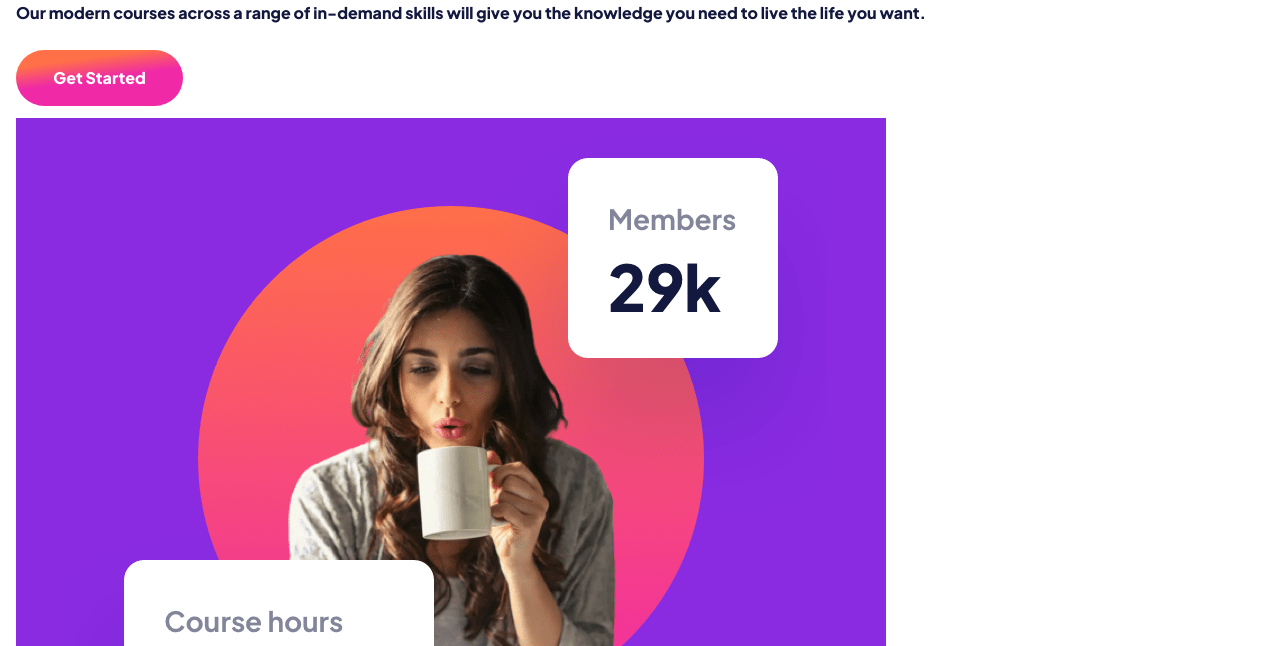
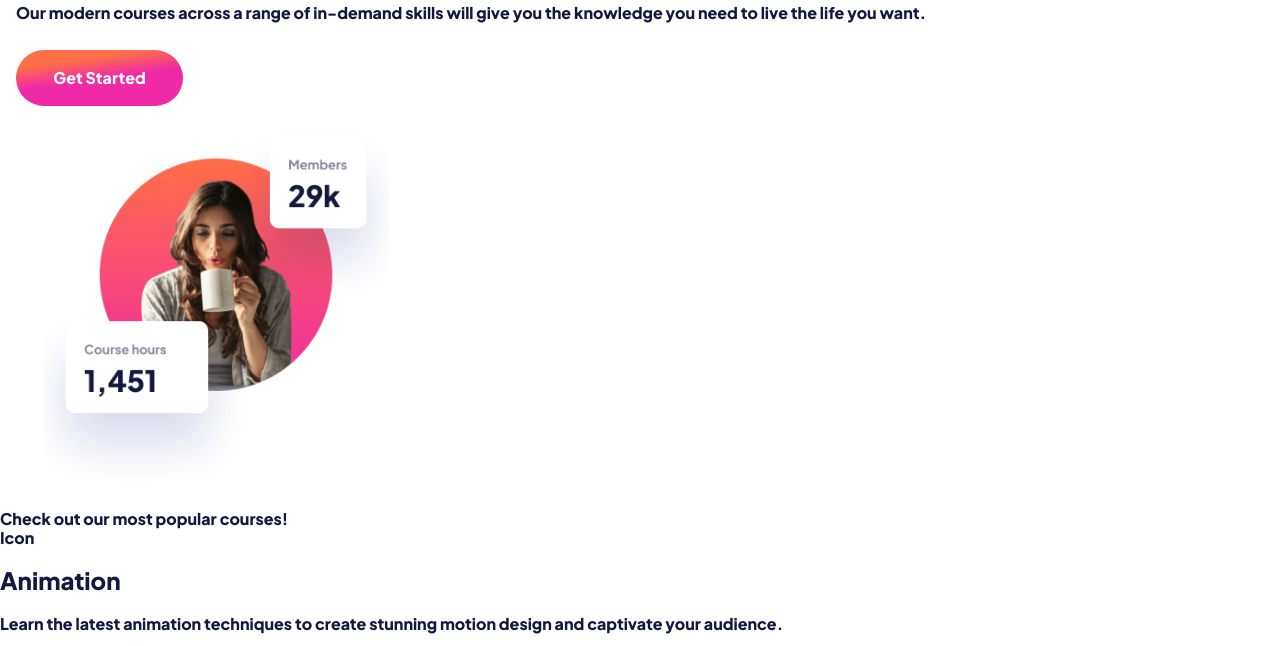
Before and after one commit to erischon/skilled-elearning-landing-page, a plain HTML site: page index.html in a window 1280 px wide. Shown: the part 150-796 px from the top of the page. Drawn offline with Linux system fonts and the light colour scheme.

Commit message:
Update styles.css

```diff
--- a/styles/styles.css
+++ b/styles/styles.css
@@ -45,10 +45,13 @@
   display: flex;
   justify-content: center;
   align-items: center;
+  position: relative;
 }
 
 .header--img {
-  background-color: blueviolet;
-  object-fit: cover;
-  width: 100%;
+  /* background-color: blueviolet; */
+  /* position: absolute; */
+  max-width: 400px;
+  top: -230px;
+  right: -300px;
 }
```
